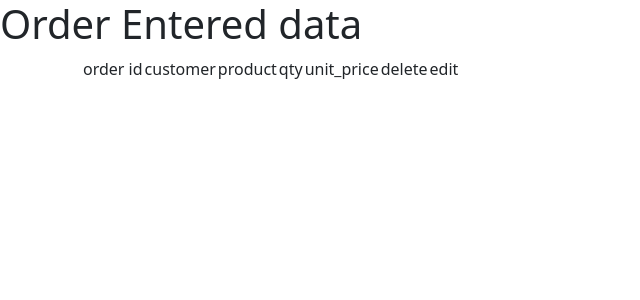
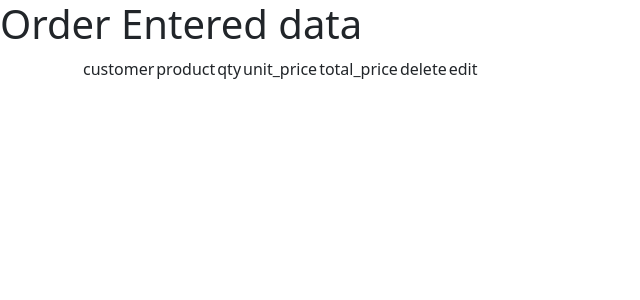
Before and after one commit to dev21-intellial/order_details, a Django app: template details/order/templates/show.html in a window 1280 px wide. Shown: the top 300 px of the page, without its empty margins (0-640 px from the left). Run offline with Django 3.2, Linux system fonts and the light colour scheme; the template is opened without the code that fills it, so the values that code supplies are empty; some libraries are stand-ins or nearby versions.

Commit message:
finalcommit

```diff
--- a/details/order/templates/show.html
+++ b/details/order/templates/show.html
@@ -9,11 +9,12 @@
     <div class="container">
         <table>
             <tr>
-                <td>order id</td>
+
                 <td>customer</td>
                 <td>product</td>
                 <td>qty</td>
                 <td>unit_price</td>
+                <td>total_price</td>
 
 
                 <td>delete</td>
@@ -21,11 +22,12 @@
             </tr>
             {% for order in order %}
             <tr>
-                <td>{{order.id}}</td>
-                <td>{{order.customer}}</td>
-                <td>{{order.product}}</td>
+
+                <td>{{order.customer.first_name}}</td>
+                <td>{{order.product.name}}</td>
                 <td>{{order.qty}}</td>
                 <td>{{order.unit_price}}</td>
+                <td>{{order.total_price}}</td>
 
 
                 <td><a href="/delete/{{order.id}}" class="btn btn-danger btn-sm">delete</a></td>
--- a/details/order/views.py
+++ b/details/order/views.py
@@ -1,10 +1,12 @@
 from django.http import HttpResponse
 from django.shortcuts import render,redirect,HttpResponse
 from customer.models import customer
+
 from order.models import order1
 from product.models import product
 from order.forms import orderform
 from customer.forms import customerform
+from product.forms import productform
 from order.models import order1
 
 
@@ -18,7 +20,6 @@ def insert(request):
             except:
                 pass
     form=orderform()
-    form1=customerform()
     return render(request,'index.html',{'form':form})
 
 
```
Also changed, not shown: details/order/templates/index.html (+5 -3 lines).
